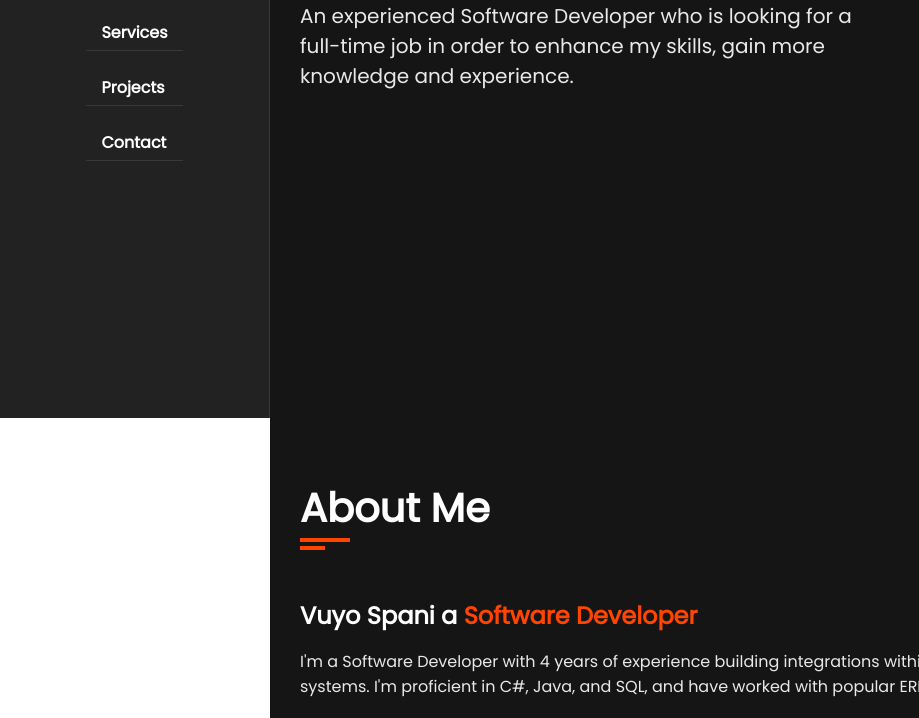
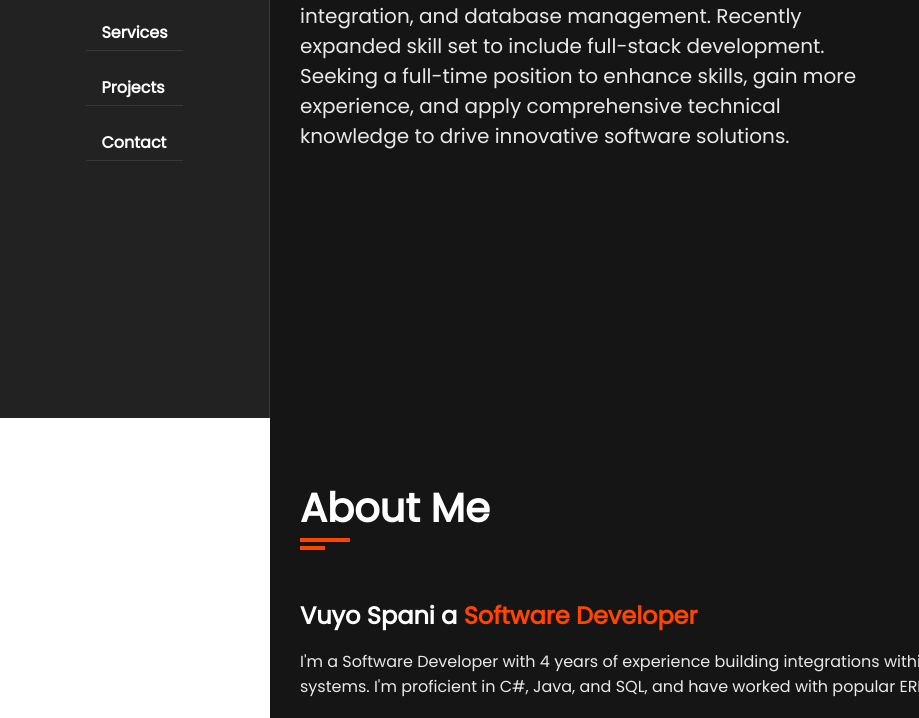
Before and after one commit to spanuel/vuyo-spani-portfolio, a website: page index.html in a window 1280 px wide. Shown: the part 382-1100 px from the top of the page, without its empty margins (0-919 px from the left). Drawn offline with Linux system fonts and the light colour scheme; a web font is replaced by a local one.

Commit message:
updated summary

```diff
--- a/index.html
+++ b/index.html
@@ -32,8 +32,7 @@
                         <div class="home-content padd-15">
                             <h3 class="intro"><span class="name">Vuyo Spani</span></h3>
                             <h3 class="profession"><span class="title">Software Developer</span></h3>
-                            <p>An experienced Software Developer who is looking for a full-time job in order to enhance my skills,
-                                gain more knowledge and experience.</p>
+                            <p>An experienced software developer with a strong background in backend development, ERP systems integration, and database management. Recently expanded skill set to include full-stack development. Seeking a full-time position to enhance skills, gain more experience, and apply comprehensive technical knowledge to drive innovative software solutions.</p>
                         </div>
                     </div>
                 </div>
```
